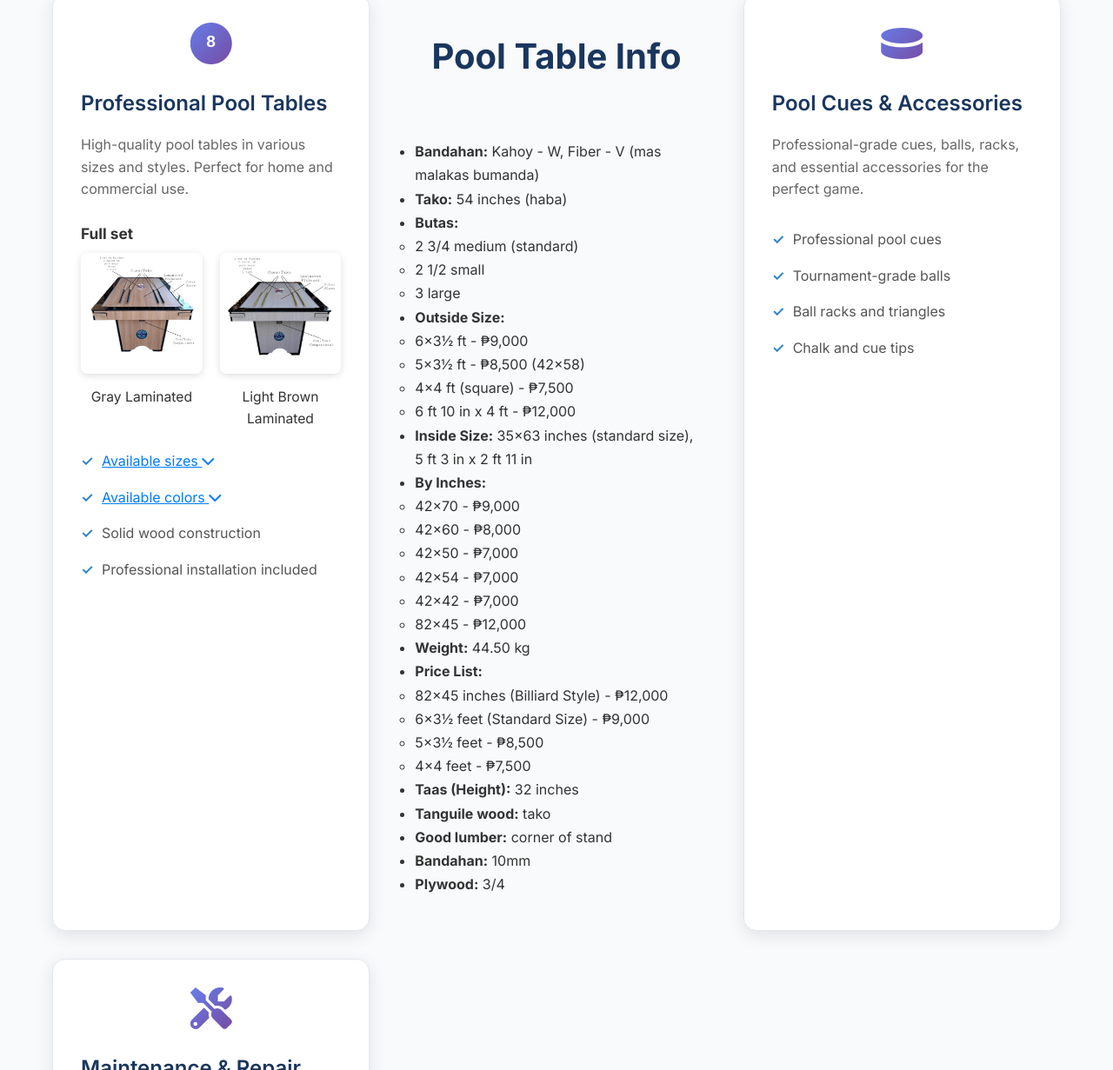
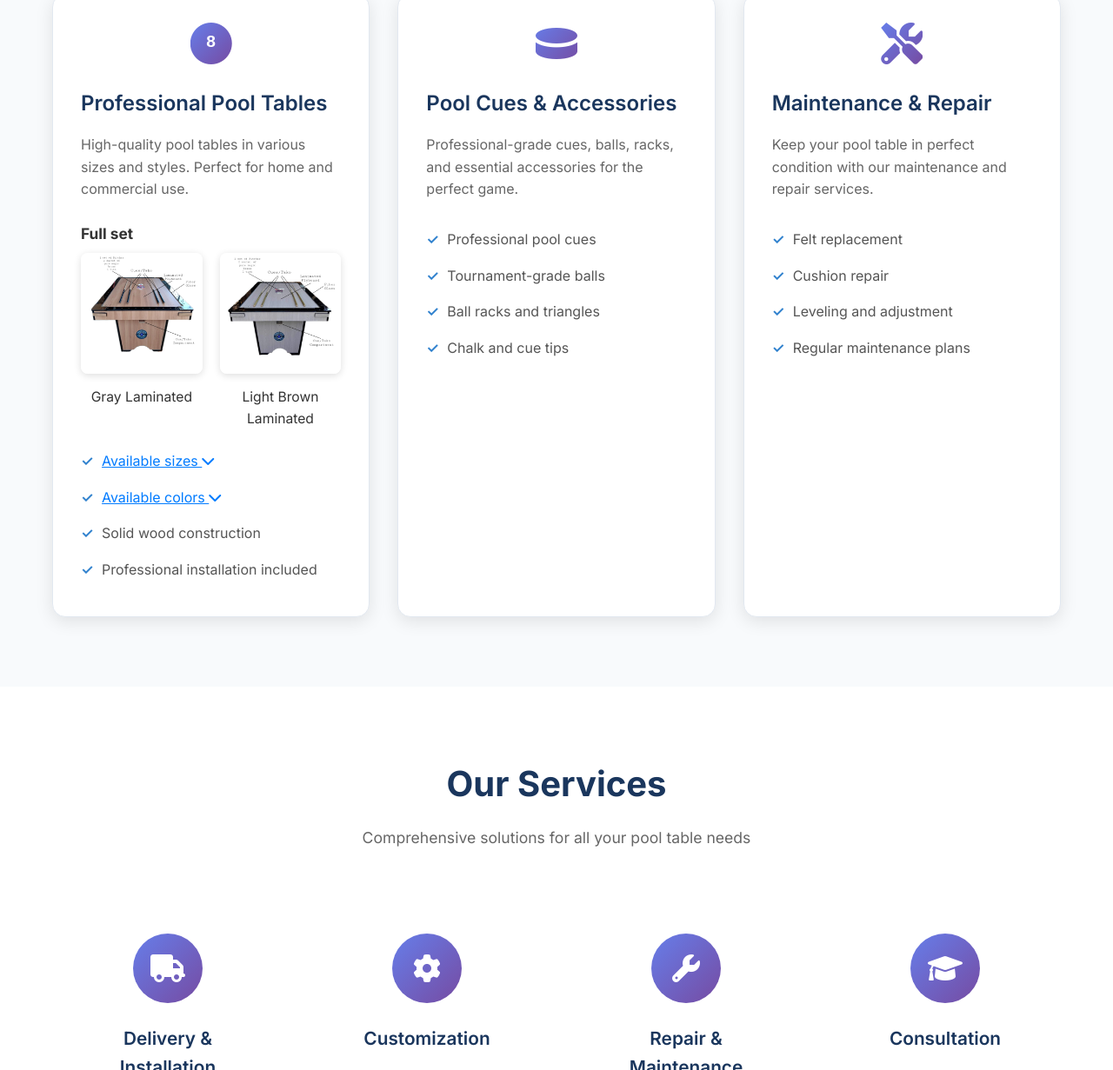
Before and after one commit to pooltables/reyespooltables, a plain HTML site: page index.html in a window 1280 px wide. Shown: the part 1087-2318 px from the top of the page at 87% size. Drawn offline with Linux system fonts and the light colour scheme.

Commit message:
Update index.html

```diff
--- a/index.html
+++ b/index.html
@@ -136,60 +136,6 @@
                         </ul>
                     </div>
                 </div>
-                <!-- Pool Table Info Section -->
-                <section id="pool-table-info" class="pool-table-info" style="margin: 40px 0;">
-                    <div class="container">
-                        <div class="section-header">
-                            <h2>Pool Table Info</h2>
-                        </div>
-                        <div style="max-width: 700px; margin: 0 auto;">
-                            <ul style="line-height: 1.7;">
-                                <li><strong>Bandahan:</strong> Kahoy - W, Fiber - V (mas malakas bumanda)</li>
-                                <li><strong>Tako:</strong> 54 inches (haba)</li>
-                                <li><strong>Butas:</strong>
-                                    <ul>
-                                        <li>2 3/4 medium (standard)</li>
-                                        <li>2 1/2 small</li>
-                                        <li>3 large</li>
-                                    </ul>
-                                </li>
-                                <li><strong>Outside Size:</strong>
-                                    <ul>
-                                        <li>6x3½ ft - ₱9,000</li>
-                                        <li>5x3½ ft - ₱8,500 (42x58)</li>
-                                        <li>4x4 ft (square) - ₱7,500</li>
-                                        <li>6 ft 10 in x 4 ft - ₱12,000</li>
-                                    </ul>
-                                </li>
-                                <li><strong>Inside Size:</strong> 35x63 inches (standard size), 5 ft 3 in x 2 ft 11 in</li>
-                                <li><strong>By Inches:</strong>
-                                    <ul>
-                                        <li>42x70 - ₱9,000</li>
-                                        <li>42x60 - ₱8,000</li>
-                                        <li>42x50 - ₱7,000</li>
-                                        <li>42x54 - ₱7,000</li>
-                                        <li>42x42 - ₱7,000</li>
-                                        <li>82x45 - ₱12,000</li>
-                                    </ul>
-                                </li>
-                                <li><strong>Weight:</strong> 44.50 kg</li>
-                                <li><strong>Price List:</strong>
-                                    <ul>
-                                        <li>82x45 inches (Billiard Style) - ₱12,000</li>
-                                        <li>6x3½ feet (Standard Size) - ₱9,000</li>
-                                        <li>5x3½ feet - ₱8,500</li>
-                                        <li>4x4 feet - ₱7,500</li>
-                                    </ul>
-                                </li>
-                                <li><strong>Taas (Height):</strong> 32 inches</li>
-                                <li><strong>Tanguile wood:</strong> tako</li>
-                                <li><strong>Good lumber:</strong> corner of stand</li>
-                                <li><strong>Bandahan:</strong> 10mm</li>
-                                <li><strong>Plywood:</strong> 3/4</li>
-                            </ul>
-                        </div>
-                    </div>
-                </section>
                 <div class="product-card">
                     <div class="product-image">
                         <i class="fas fa-hockey-puck"></i>
```
